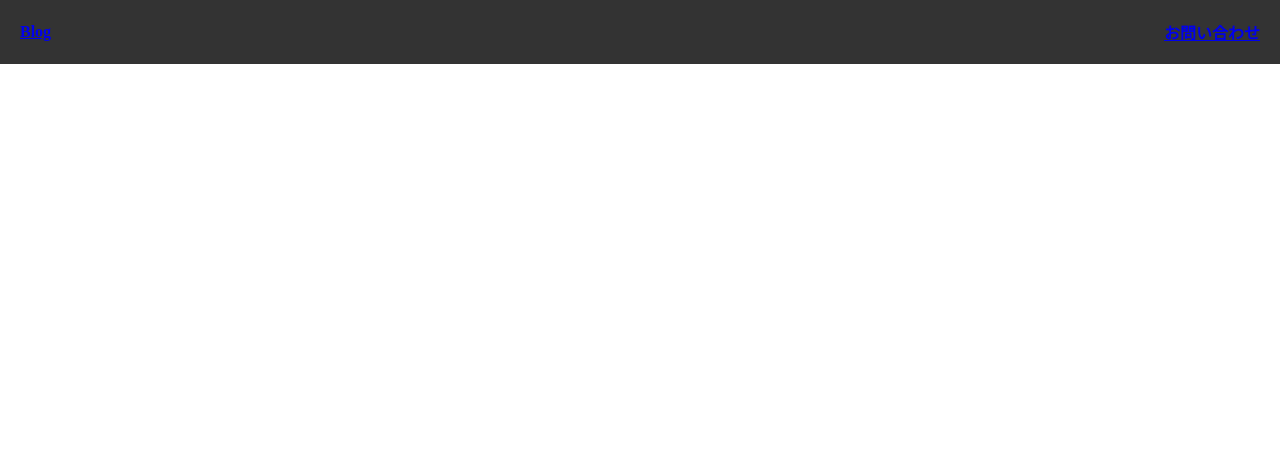
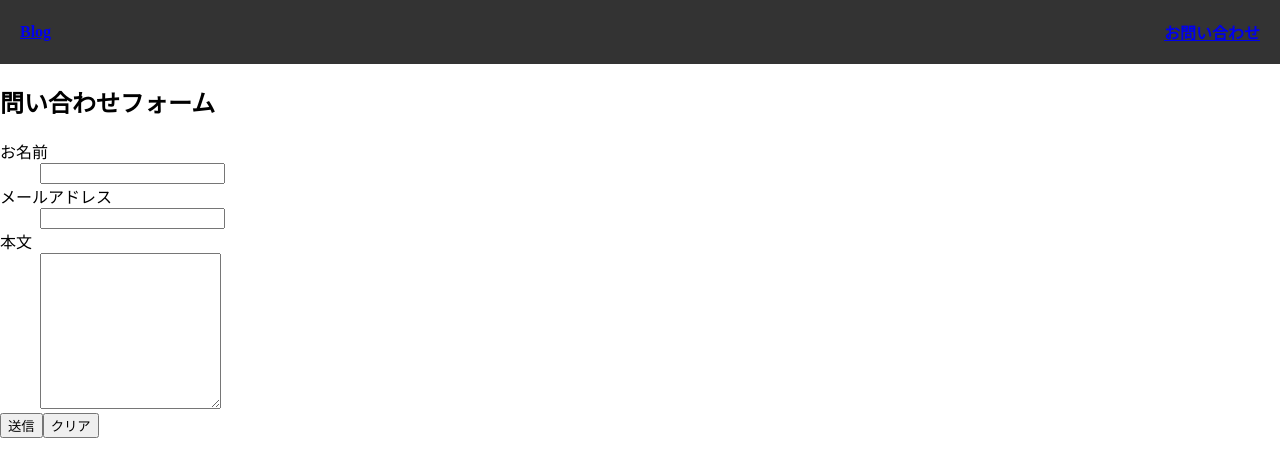
Before and after one commit to arasei/test-app, a React (Create React App) app: page /contact in a window 1280 px wide. Before the commit this address had no page. Shown: the top 476 px of the page. Built offline with nearby package versions, Linux system fonts and the light colour scheme.

Commit message:
課題4 問い合わせフォームの作成

```diff
--- a/package.json
+++ b/package.json
@@ -10,7 +10,7 @@
     "react": "^19.0.0",
     "react-dom": "^19.0.0",
     "react-router-dom": "^7.2.0",
-    "react-scripts": "5.0.1",
+    "react-scripts": "^5.0.1",
     "web-vitals": "^2.1.4"
   },
   "scripts": {
@@ -38,6 +38,7 @@
     ]
   },
   "devDependencies": {
+    "eslint": "^8.57.1",
     "tailwindcss": "^3.4.17"
   }
 }
--- a/src/App.js
+++ b/src/App.js
@@ -3,6 +3,7 @@ import { Home } from './pages/Home'
 import { HomeDetail } from './pages/HomeDetail'
 import { Header } from './components/Header';
 import { Routes, Route, } from "react-router-dom";
+import { Contact } from "./pages/Contact";
 
 
 function App() {
@@ -12,6 +13,7 @@ function App() {
       <Routes>
         <Route path="/" element={<Home />}/>
         <Route path="/posts/:id" element={<HomeDetail />}/>
+        <Route path="/contact" element={<Contact/>}/>
       </Routes>
     </div>
   )
--- /dev/null
+++ b/src/pages/Contact.js
@@ -0,0 +1,152 @@
+import React, { useState } from "react";
+import classes from '../css/Contact.module.css';
+
+
+export const Contact = () => {
+  //ステート定義
+  const [formData, setFormData] = useState({
+    name:"",
+    email:"",
+    message:"",
+  });
+  const [errors,setErrors] = useState({});
+  const [isSubmitting,setIsSubmitting] = useState(false);
+
+  //フォームの入力値の変更処理(handleChange)
+  const handleChange = (event) => {
+    const { id, value } = event.target;
+    setFormData((prevData) => ({
+      ...prevData, [id]:value
+    }));
+  };
+  //正しい形式で入力しているかチェック(バリデーション)
+  const validate = () => {
+    const errorMessages = {};
+    //エラーメッセージを一時的に格納する役割
+
+    //名前：入力必須＆30文字以内
+    if (!formData.name) {
+      errorMessages.name = "お名前は入力必須です。";//名前が空欄の場合に返すエラーメッセージ
+    } else if (formData.name.length > 30) {
+      errorMessages.name = "お名前は30文字以内で入力してください。";//名前が20文字以上の場合に返すエラーメッセージ
+    }
+    //メールアドレスのバリデーションに、標準の正規表現を定義
+    const emailRegex = /^[a-zA-Z0-9.!#$%&'*+/=?^_`{|}~-]+@[a-zA-Z0-9-]+(?:\.[a-zA-Z0-9-]+)*$/;
+    if (!formData.email) {
+      errorMessages.email = "メールアドレスは入力必須です。";
+    } else if (!emailRegex.test(formData.email)) {
+      //testメソッドを使い正規表現(emailRegex)の条件に一致しない場合はエラーメッセージを表示する
+      errorMessages.email = "メールアドレスの形式が正しくありません。";
+    }
+
+    //本文：入力必須 & 500字以内
+    if (!formData.message) {
+      errorMessages.message = "本文は入力必須です。";
+    } else if (formData.message.length > 500) {
+      errorMessages.message = "本文は500字以内で入力してください。";
+    }
+    //入力チェック(バリデーション)を検証した後、エラーがあればerrorMessageオブジェクトを返す。
+    setErrors(errorMessages);
+    //バリデーションの結果を返す
+    return Object.keys(errorMessages).length === 0;
+  };
+
+  //フォームの送信時に行う処理(handleSubmit)
+  const handleSubmit = async (event) => {
+    event.preventDefault();//　送信時にページのリロードを防ぎ送信処理を制御（ブラウザのデフォルトの動作をキャンセルするメソッド）
+    if (!validate()) return;//　バリデーション(false を返すとreturnで送信処理を中断)
+    setIsSubmitting(true);//　送信中フラグON(「送信中」状態を管理しボタン無効化へ)
+    try {
+      const response = await fetch("https://1hmfpsvto6.execute-api.ap-northeast-1.amazonaws.com/dev/contacts",{ // APIへデータを送信
+        method: "POST",//データを新規送信する（POSTは新しいデータを送信)
+        headers: {"Content-Type": "application/json",},//JSON形式のデータを送ることを記載
+        body: JSON.stringify(formData),//送信するフォームのデータをJSON形式の文字列に変換して送信
+      });
+      if (!response.ok) throw new Error("Network response was not ok");//⑤ レスポンスの確認
+      alert("送信しました");//　送信成功時の処理
+      handleClear();//送信成功時のみフォームをクリア
+      setErrors({});//エラーメッセージをリセット
+    } catch (error) {// エラーが発生した場合の処理
+      console.error('Error submitting form:',error);
+    } finally {
+      setIsSubmitting(false);//　送信処理が終わったらフラグをOFF
+    }
+  };
+  //フォームの入力値クリア処理
+  const handleClear = () => {
+    //送信完了後、フォームの各項目の中身をクリア
+    setFormData({ name: "",email: "",message: ""});
+  };
+  return(
+    <div className={classes.contactForm}>
+      <form onSubmit={handleSubmit}>
+        <h2>問い合わせフォーム</h2>
+        <div className={classes.formColumn}>
+          {/* 名前 */}
+          <label>
+            <dt>お名前</dt>
+            <dd>
+              <input
+                type="text"
+                id="name"
+                maxLength="30"
+                value={formData.name}
+                onChange={handleChange}
+                disabled={isSubmitting}
+              />
+            </dd>
+            {/*エラーメッセージ*/}
+            {errors.name && <p className={classes.formError}>{errors.name}</p>}
+          </label>
+
+          {/*メールアドレス*/}
+          <label>
+            <dt>メールアドレス</dt>
+            <dd>
+              <input
+                type="email"
+                id="email"
+                value={formData.email}
+                onChange={handleChange}
+                disabled={isSubmitting}
+              />
+            </dd>
+            {/*エラーメッセージ*/}
+            {errors.email && <p className={classes.formError}>{errors.email}</p>}
+          </label>
+
+          {/*本文*/}
+          <label>
+            <dt>本文</dt>
+            <dd>
+              <textarea
+                id="message"
+                maxLength="500"
+                value={formData.message}
+                onChange={handleChange}
+                disabled={isSubmitting}
+                rows="10"
+              />
+            </dd>
+            {/*エラーメッセージ*/}
+            {errors.message && <p className={classes.formError}>{errors.message}</p>}
+          </label>
+
+          {/*送信ボタン*/}
+          <div className={classes.btn}>
+            <button
+              type="submit"
+              disabled={isSubmitting}
+              className={classes.submitBtn}>送信</button>
+            <button
+              type="button"
+              onClick={handleClear}
+              disabled={isSubmitting}
+              className={classes.clearBtn}>クリア</button>
+          </div>
+        </div>
+      </form>
+    </div>
+  )
+};
+export default Contact;
--- a/src/pages/HomeDetail.js
+++ b/src/pages/HomeDetail.js
@@ -1,6 +1,6 @@
 import React,{ useState, useEffect } from 'react'
 import { useParams } from 'react-router-dom';
-import classes from '../css/Detail.module.css';
+import classes from '../css/Home.module.css';
 
 
 export const HomeDetail = () => {
```
Also changed, not shown: src/css/Contact.module.css (added).
